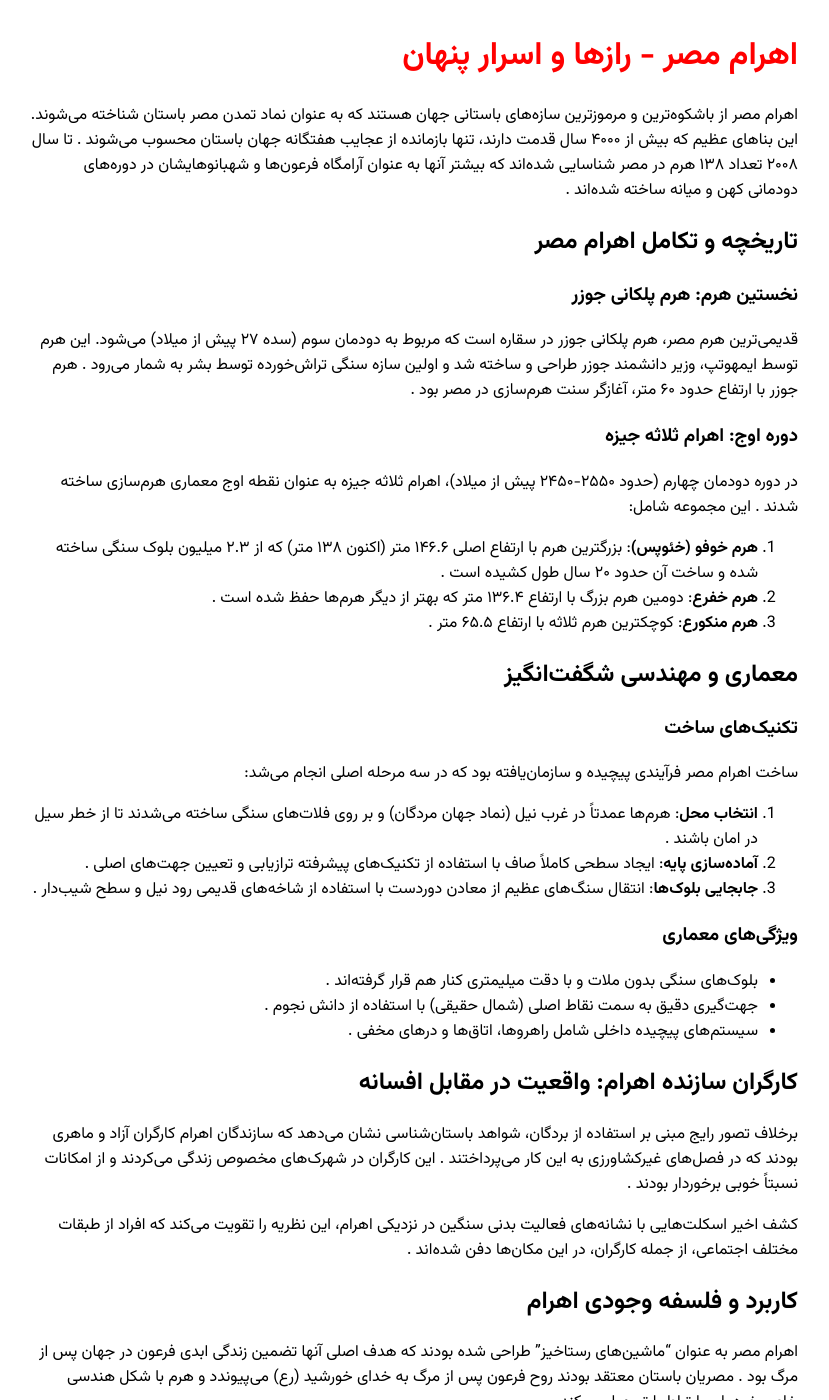
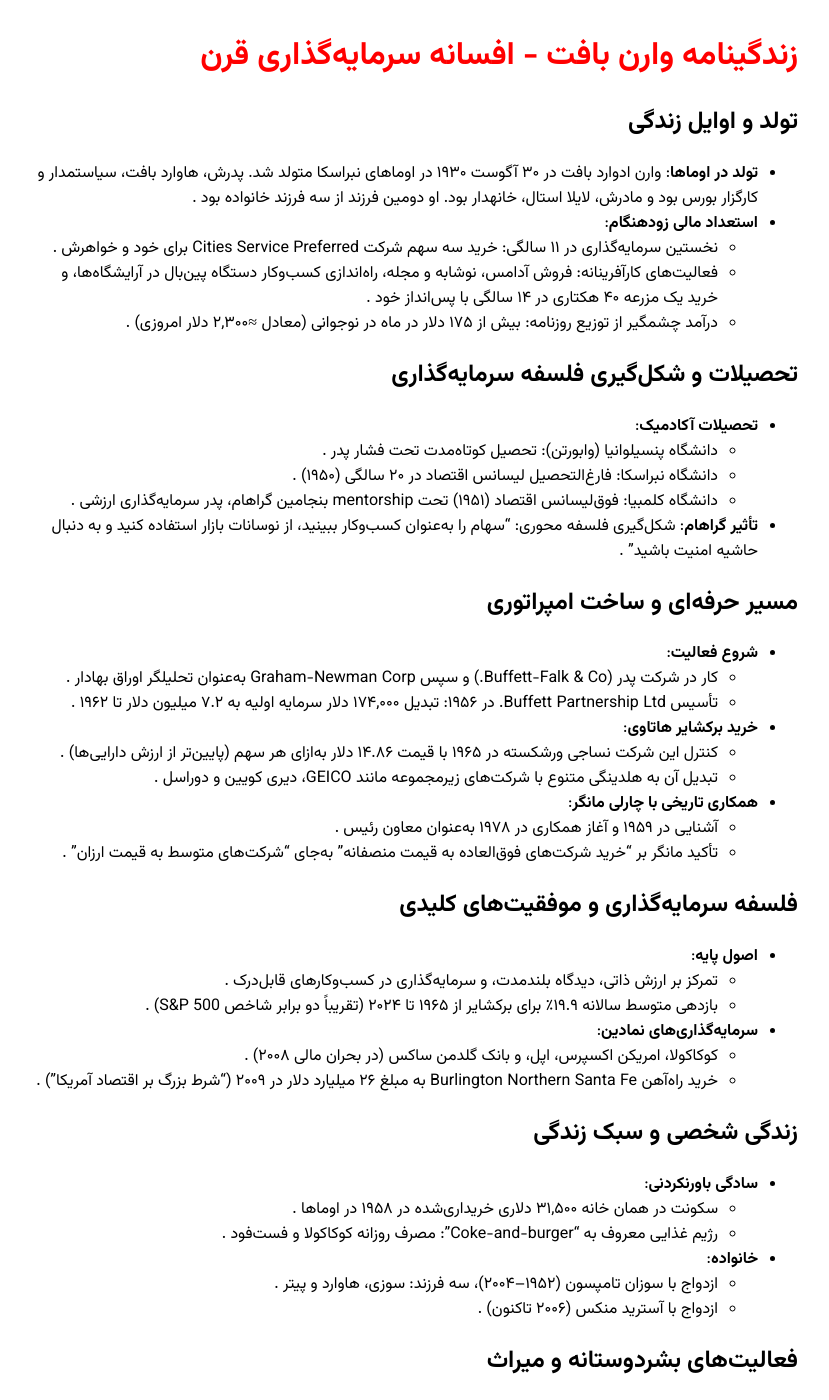
Before and after one commit to darkblog/darkblog.github.io, a Jekyll site: the page built from _posts/2025-6-28-20.md, in a window 1280 px wide and 1400 px high. Shown: the whole window, without its empty margins (226-1055 px from the left). Built offline with Jekyll 4.4.1, drawn with Linux system fonts in a browser that asks for light colours; some of the changed text lies outside the part shown.

Commit message:
Update 2025-6-28-20.md

```diff
--- a/_posts/2025-6-28-20.md
+++ b/_posts/2025-6-28-20.md
@@ -1,84 +1,69 @@
 ---
 layout: post
-title: اهرام مصر - رازها و اسرار پنهان
+title: زندگینامه وارن بافت - افسانه سرمایه‌گذاری قرن
 ---
 
-اهرام مصر از باشکوه‌ترین و مرموزترین سازه‌های باستانی جهان هستند که به عنوان نماد تمدن مصر باستان شناخته می‌شوند. این بناهای عظیم که بیش از ۴۰۰۰ سال قدمت دارند، تنها بازمانده از عجایب هفتگانه جهان باستان محسوب می‌شوند . تا سال ۲۰۰۸ تعداد ۱۳۸ هرم در مصر شناسایی شده‌اند که بیشتر آنها به عنوان آرامگاه فرعون‌ها و شهبانوهایشان در دوره‌های دودمانی کهن و میانه ساخته شده‌اند .
+## تولد و اوایل زندگی
+- **تولد در اوماها**: وارن ادوارد بافت در ۳۰ آگوست ۱۹۳۰ در اوماهای نبراسکا متولد شد. پدرش، هاوارد بافت، سیاستمدار و کارگزار بورس بود و مادرش، لایلا استال، خانهدار بود. او دومین فرزند از سه فرزند خانواده بود .
+- **استعداد مالی زودهنگام**:
+  - نخستین سرمایه‌گذاری در ۱۱ سالگی: خرید سه سهم شرکت Cities Service Preferred برای خود و خواهرش .
+  - فعالیت‌های کارآفرینانه: فروش آدامس، نوشابه و مجله، راه‌اندازی کسب‌وکار دستگاه پین‌بال در آرایشگاه‌ها، و خرید یک مزرعه ۴۰ هکتاری در ۱۴ سالگی با پس‌انداز خود .
+  - درآمد چشمگیر از توزیع روزنامه: بیش از ۱۷۵ دلار در ماه در نوجوانی (معادل ≈۲,۳۰۰ دلار امروزی) .
 
-## تاریخچه و تکامل اهرام مصر
+## تحصیلات و شکل‌گیری فلسفه سرمایه‌گذاری
+- **تحصیلات آکادمیک**:
+  - دانشگاه پنسیلوانیا (وابورتن): تحصیل کوتاه‌مدت تحت فشار پدر .
+  - دانشگاه نبراسکا: فارغ‌التحصیل لیسانس اقتصاد در ۲۰ سالگی (۱۹۵۰) .
+  - دانشگاه کلمبیا: فوق‌لیسانس اقتصاد (۱۹۵۱) تحت mentorship بنجامین گراهام، پدر سرمایه‌گذاری ارزشی .
+- **تأثیر گراهام**: شکل‌گیری فلسفه محوری: "سهام را به‌عنوان کسب‌وکار ببینید، از نوسانات بازار استفاده کنید و به دنبال حاشیه امنیت باشید" .
 
-### نخستین هرم: هرم پلکانی جوزر
+## مسیر حرفه‌ای و ساخت امپراتوری
+- **شروع فعالیت**:
+  - کار در شرکت پدر (Buffett-Falk & Co.) و سپس Graham-Newman Corp به‌عنوان تحلیلگر اوراق بهادار .
+  - تأسیس Buffett Partnership Ltd. در ۱۹۵۶: تبدیل ۱۷۴,۰۰۰ دلار سرمایه اولیه به ۷.۲ میلیون دلار تا ۱۹۶۲ .
+- **خرید برکشایر هاتاوی**:
+  - کنترل این شرکت نساجی ورشکسته در ۱۹۶۵ با قیمت ۱۴.۸۶ دلار به‌ازای هر سهم (پایین‌تر از ارزش دارایی‌ها) .
+  - تبدیل آن به هلدینگی متنوع با شرکت‌های زیرمجموعه مانند GEICO، دیری کویین و دوراسل .
+- **همکاری تاریخی با چارلی مانگر**:
+  - آشنایی در ۱۹۵۹ و آغاز همکاری در ۱۹۷۸ به‌عنوان معاون رئیس .
+  - تأکید مانگر بر "خرید شرکت‌های فوق‌العاده به قیمت منصفانه" به‌جای "شرکت‌های متوسط به قیمت ارزان" .
 
-قدیمی‌ترین هرم مصر، هرم پلکانی جوزر در سقاره است که مربوط به دودمان سوم (سده ۲۷ پیش از میلاد) می‌شود. این هرم توسط ایمهوتپ، وزیر دانشمند جوزر طراحی و ساخته شد و اولین سازه سنگی تراش‌خورده توسط بشر به شمار می‌رود . هرم جوزر با ارتفاع حدود ۶۰ متر، آغازگر سنت هرم‌سازی در مصر بود .
+## فلسفه سرمایه‌گذاری و موفقیت‌های کلیدی
+- **اصول پایه**:
+  - تمرکز بر ارزش ذاتی، دیدگاه بلندمدت، و سرمایه‌گذاری در کسب‌وکارهای قابل‌درک .
+  - بازدهی متوسط سالانه ۱۹.۹٪ برای برکشایر از ۱۹۶۵ تا ۲۰۲۴ (تقریباً دو برابر شاخص S&P 500) .
+- **سرمایه‌گذاری‌های نمادین**:
+  - کوکاکولا، امریکن اکسپرس، اپل، و بانک گلدمن ساکس (در بحران مالی ۲۰۰۸) .
+  - خرید راه‌آهن Burlington Northern Santa Fe به مبلغ ۲۶ میلیارد دلار در ۲۰۰۹ ("شرط بزرگ بر اقتصاد آمریکا") .
 
-### دوره اوج: اهرام ثلاثه جیزه
+## زندگی شخصی و سبک زندگی
+- **سادگی باورنکردنی**:
+  - سکونت در همان خانه ۳۱,۵۰۰ دلاری خریداری‌شده در ۱۹۵۸ در اوماها .
+  - رژیم غذایی معروف به "Coke-and-burger": مصرف روزانه کوکاکولا و فست‌فود .
+- **خانواده**:
+  - ازدواج با سوزان تامپسون (۱۹۵۲–۲۰۰۴)، سه فرزند: سوزی، هاوارد و پیتر .
+  - ازدواج با آسترید منکس (۲۰۰۶ تاکنون) .
 
-در دوره دودمان چهارم (حدود ۲۵۵۰-۲۴۵۰ پیش از میلاد)، اهرام ثلاثه جیزه به عنوان نقطه اوج معماری هرم‌سازی ساخته شدند . این مجموعه شامل:
+## فعالیت‌های بشردوستانه و میراث
+- **بخشش ۹۹٪ ثروت**:
+  - تعهد در ۲۰۰۶ (افزایش به ۹۹٪ در ۲۰۲۰) .
+  - کمک ۶۲ میلیارد دلاری تا ۲۰۲۵ (بزرگترین کمک مالی در تاریخ مدرن) .
+- **تعهد بخشش (Giving Pledge)**:
+  - تأسیس مشترک با بیل و ملیندا گیتس در ۲۰۱۰ برای ترغیب میلیاردرها به بخشش نیمی از ثروت .
+- **جانشینی تاریخی**:
+  - اعلام بازنشستگی در می ۲۰۲۵ پس از ۵۵ سال رهبری برکشایر .
+  - معرفی گرگ آبل به‌عنوان جانشین (از مدیران کلیدی برکشایر از ۲۰۱۸) .
 
-1. **هرم خوفو (خئوپس)**: بزرگترین هرم با ارتفاع اصلی ۱۴۶.۶ متر (اکنون ۱۳۸ متر) که از ۲.۳ میلیون بلوک سنگی ساخته شده و ساخت آن حدود ۲۰ سال طول کشیده است .
-2. **هرم خفرع**: دومین هرم بزرگ با ارتفاع ۱۳۶.۴ متر که بهتر از دیگر هرم‌ها حفظ شده است .
-3. **هرم منکورع**: کوچکترین هرم ثلاثه با ارتفاع ۶۵.۵ متر .
+## جدول گاهشمار نقاط عطف زندگی
 
-## معماری و مهندسی شگفت‌انگیز
+| سال | رویداد | اهمیت |
+|-----|--------|--------|
+| ۱۹۳۰ | تولد در اوماها | آغاز زندگی در خانواده‌ای با پیشینه مالی  |
+| ۱۹۴۱ | خرید اولین سهام | سرمایه‌گذاری در Cities Service Preferred در ۱۱ سالگی  |
+| ۱۹۵۱ | فارغ‌التحصیلی از کلمبیا | شکل‌گیری فلسفه سرمایه‌گذاری تحت نظر گراهام  |
+| ۱۹۶۵ | کنترل برکشایر هاتاوی | تبدیل آن به موتور سرمایه‌گذاری اصلی  |
+| ۱۹۷۰ | رئیس هیئت مدیره برکشایر | آغاز رهبری ۵۵ ساله  |
+| ۲۰۰۶ | آغاز تعهد بشردوستانه | اهدای ۸۰٪ ثروت به بنیاد گیتس  |
+| ۲۰۲۵ | اعلام بازنشستگی | پایان یک دوره تاریخی در سرمایه‌گذاری جهانی  |
 
-### تکنیک‌های ساخت
-
-ساخت اهرام مصر فرآیندی پیچیده و سازمان‌یافته بود که در سه مرحله اصلی انجام می‌شد:
-
-1. **انتخاب محل**: هرم‌ها عمدتاً در غرب نیل (نماد جهان مردگان) و بر روی فلات‌های سنگی ساخته می‌شدند تا از خطر سیل در امان باشند .
-2. **آماده‌سازی پایه**: ایجاد سطحی کاملاً صاف با استفاده از تکنیک‌های پیشرفته ترازیابی و تعیین جهت‌های اصلی .
-3. **جابجایی بلوک‌ها**: انتقال سنگ‌های عظیم از معادن دوردست با استفاده از شاخه‌های قدیمی رود نیل و سطح شیب‌دار .
-
-### ویژگی‌های معماری
-
-- بلوک‌های سنگی بدون ملات و با دقت میلیمتری کنار هم قرار گرفته‌اند .
-- جهت‌گیری دقیق به سمت نقاط اصلی (شمال حقیقی) با استفاده از دانش نجوم .
-- سیستم‌های پیچیده داخلی شامل راهروها، اتاق‌ها و درهای مخفی .
-
-## کارگران سازنده اهرام: واقعیت در مقابل افسانه
-
-برخلاف تصور رایج مبنی بر استفاده از بردگان، شواهد باستان‌شناسی نشان می‌دهد که سازندگان اهرام کارگران آزاد و ماهری بودند که در فصل‌های غیرکشاورزی به این کار می‌پرداختند . این کارگران در شهرک‌های مخصوص زندگی می‌کردند و از امکانات نسبتاً خوبی برخوردار بودند .
-
-کشف اخیر اسکلت‌هایی با نشانه‌های فعالیت بدنی سنگین در نزدیکی اهرام، این نظریه را تقویت می‌کند که افراد از طبقات مختلف اجتماعی، از جمله کارگران، در این مکان‌ها دفن شده‌اند .
-
-## کاربرد و فلسفه وجودی اهرام
-
-اهرام مصر به عنوان "ماشین‌های رستاخیز" طراحی شده بودند که هدف اصلی آنها تضمین زندگی ابدی فرعون در جهان پس از مرگ بود . مصریان باستان معتقد بودند روح فرعون پس از مرگ به خدای خورشید (رع) می‌پیوندد و هرم با شکل هندسی خاص خود، این ارتباط را تسهیل می‌کند .
-
-هرم‌ها بخشی از مجموعه‌های بزرگتری شامل معابد، هرم‌های کوچکتر برای خانواده سلطنتی و مصطبه‌ها برای مقامات بلندپایه بودند .
-
-## رازها و نظریه‌های جنجالی
-
-### نظریه شاخه گمشده نیل
-
-پژوهشگران اخیراً کشف کرده‌اند که ۳۱ هرم از جمله اهرام جیزه در امتداد شاخه‌ای باستانی از رود نیل به نام "شاخه اهرمات" ساخته شده‌اند که امروزه زیر شن‌های صحرا مدفون شده است. این شاخه ۶۴ کیلومتری امکان حمل سنگ‌های عظیم را فراهم می‌کرده است .
-
-### ادعاهای ساختارهای زیرزمینی
-
-برخی ادعاهای اثبات‌نشده درباره کشف ساختارهای عظیم زیر هرم خفرع وجود دارد، اما جامعه علمی این ادعاها را فاقد پایه و اساس می‌داند و آنها را به نظریه‌پردازان توطئه نسبت می‌دهد .
-
-## افول سنت هرم‌سازی
-
-ساخت هرم‌های بزرگ پس از دوره پادشاهی کهن کاهش یافت و در نهایت متوقف شد. دلایل این امر شامل:
-
-- کاهش قدرت و منابع فراعنه
-- تغییر الگوهای تدفین به سمت مقابر مخفی در دره پادشاهان
-- صرفه‌جویی در هزینه و زمان ساخت .
-
-## اهرام مصر در دوران معاصر
-
-امروزه اهرام ثلاثه جیزه مهم‌ترین جاذبه گردشگری مصر هستند و سالانه میلیون‌ها بازدیدکننده را به خود جذب می‌کنند . با وجود گذشت هزاران سال، این سازه‌ها همچنان منبع الهام معماران، دانشمندان و هنرمندان هستند و اسرار آنها موضوع تحقیقات علمی متعدد است.
-
-## نتیجه‌گیری
-
-اهرام مصر شاهکارهای بی‌نظیر مهندسی، معماری و مدیریت منابع هستند که بیانگر عظمت تمدن مصر باستان می‌باشند. این سازه‌ها نه تنها مقبره‌هایی برای فراعنه، بلکه نمادهای اعتقادات مذهبی، قدرت سیاسی و دانش پیشرفته مصریان باستان بودند. با وجود پیشرفت‌های علمی، بسیاری از رازهای این بناهای شگفت‌انگیز هنوز ناشناخته باقی مانده‌اند و به تحقیقات بیشتر نیاز دارند.
-
-- [ویکی پدیا](https://fa.m.wikipedia.org/wiki/%D8%A7%D9%87%D8%B1%D8%A7%D9%85_%D9%85%D8%B5%D8%B1)
-- [ویکی پدیا](https://fa.m.wikipedia.org/wiki/%D8%A7%D9%87%D8%B1%D8%A7%D9%85_%D8%B3%D9%87%E2%80%8C%DA%AF%D8%A7%D9%86%D9%87_%D9%85%D8%B5%D8%B1)
-- [مگ ایران](https://magirans.com/%D9%85%D9%82%D8%A7%D9%84%D9%87-%D8%AF%D8%B1-%D9%85%D9%88%D8%B1%D8%AF-%D8%A7%D9%87%D8%B1%D8%A7%D9%85-%D9%85%D8%B5%D8%B1.htm)
-- [آسمان کافی‌نت](http://www.asemankafinet.ir/%D8%A7%D9%87%D8%B1%D8%A7%D9%85-%D8%AB%D9%84%D8%A7%D8%AB%D9%87-%D9%85%D8%B5%D8%B1/)
-- [سفر مارکت](https://safarmarket.com/blog/egypt-pyramids)
-- [بی‌بی‌سی](https://www.bbc.com/persian/articles/cge8rqn07ydo)
-- [علی بابا](https://www.alibaba.ir/mag/world-tourism/egyptian-pyramids/)
-- [یورو نیوز](https://parsi.euronews.com/2025/03/26/strange-skeleton-discovery-could-rewrite-our-history-of-the-pyramids)
-- [زومیت](https://www.zoomit.ir/fundamental-science/437284-underground-structures-egyptian-pyramids/)
+وارن بافت نه‌تنها به‌دلیل ثروت ۱۴۶ میلیارد دلاری (طبق بلومبرگ، ۲۰۲۵) ، بلکه برای **اخلاق کسب‌وکار**، **تعهد به عدالت اجتماعی** (مخالفت با معافیت‌های مالیاتی ثروتمندان) و **تأثیر فرهنگی** به‌عنوان "دانای اوماها" شناخته می‌شود. میراث او ترکیبی از **خرد سرمایه‌گذاری**، **مسئولیت‌پذیری اجتماعی** و **تواضع در زندگی شخصی** است که نسل‌های آینده را تحت تأثیر قرار خواهد داد .
```
